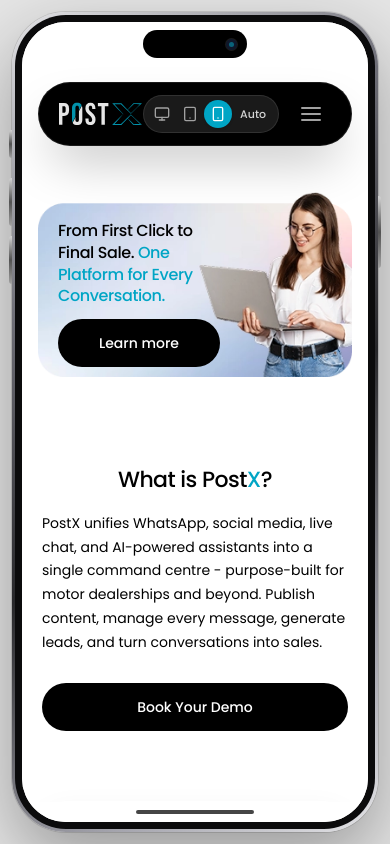
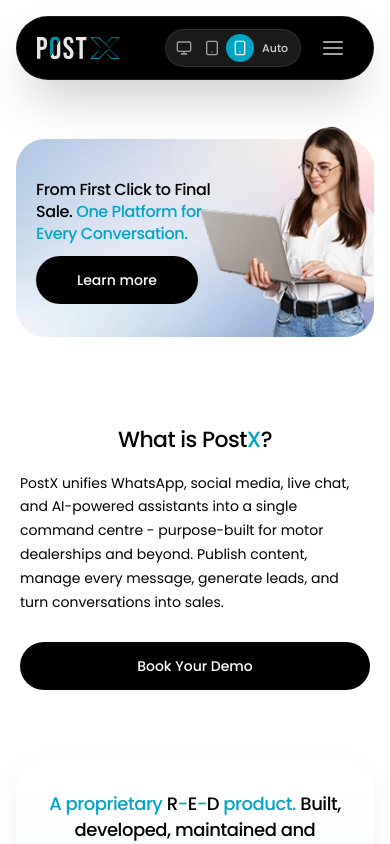
Before and after one commit to LabanRED/postx-website-2026, a Vue app: page / in a window 390 px wide. Shown: the top 844 px of the page. Built offline with nearby package versions, Linux system fonts and the light colour scheme.

Commit message:
Render iPhone preview only on desktop and enforce light mode

```diff
--- a/index.html
+++ b/index.html
@@ -5,6 +5,7 @@
   <meta charset="UTF-8" />
   <link rel="icon" type="image/x-icon" href="/favicon.ico" />
   <meta name="viewport" content="width=device-width, initial-scale=1.0" />
+  <meta name="color-scheme" content="light only" />
   <title>postx-website-2026</title>
   <meta name="description"
     content="PostX is a web-based platform for creating, sharing, and selling digital assets such as images, videos, and designs.">
--- a/package.json
+++ b/package.json
@@ -1,7 +1,7 @@
 {
   "name": "postx-website-2026",
   "private": true,
-  "version": "0.0.52",
+  "version": "0.0.53",
   "type": "module",
   "scripts": {
     "dev": "vite",
--- a/src/App.vue
+++ b/src/App.vue
@@ -20,11 +20,19 @@ const pageMap = {
 
 const currentHash = ref(typeof window !== 'undefined' ? window.location.hash : '')
 const scrollContainerRef = ref(null)
+const isDesktopViewport = ref(
+  typeof window !== 'undefined' ? window.matchMedia('(min-width: 768px)').matches : true
+)
+
+let desktopMediaQuery = null
+const handleViewportChange = (e) => {
+  isDesktopViewport.value = e.matches
+}
 
 const syncHash = () => {
   currentHash.value = window.location.hash
   if (pageMap[currentHash.value]) {
-    if (activeDevice.value === 'mobile' && scrollContainerRef.value) {
+    if (isMobilePreview.value && scrollContainerRef.value) {
       scrollContainerRef.value.scrollTo({ top: 0, behavior: 'smooth' })
     } else {
       window.scrollTo({ top: 0, behavior: 'smooth' })
@@ -35,14 +43,20 @@ const syncHash = () => {
 onMounted(() => {
   syncHash()
   window.addEventListener('hashchange', syncHash)
+  desktopMediaQuery = window.matchMedia('(min-width: 768px)')
+  isDesktopViewport.value = desktopMediaQuery.matches
+  desktopMediaQuery.addEventListener('change', handleViewportChange)
 })
 
 onBeforeUnmount(() => {
   window.removeEventListener('hashchange', syncHash)
+  desktopMediaQuery?.removeEventListener('change', handleViewportChange)
 })
 
 const activePage = computed(() => pageMap[currentHash.value] || HomePage)
-const isMobilePreview = computed(() => activeDevice.value === 'mobile')
+const isMobilePreview = computed(
+  () => activeDevice.value === 'mobile' && isDesktopViewport.value
+)
 
 const titaniumFrameStyle = computed(() =>
   isMobilePreview.value
--- a/src/style.css
+++ b/src/style.css
@@ -10,12 +10,15 @@
 
 @layer base {
   :root {
+    color-scheme: light only;
     --primary: #00A5C5;
     --secondary: #2C8799;
   }
 
   body {
     font-family: var(--font-sans);
+    background-color: #ffffff;
+    color: #000000;
     -webkit-font-smoothing: antialiased;
     -moz-osx-font-smoothing: grayscale;
   }
```
